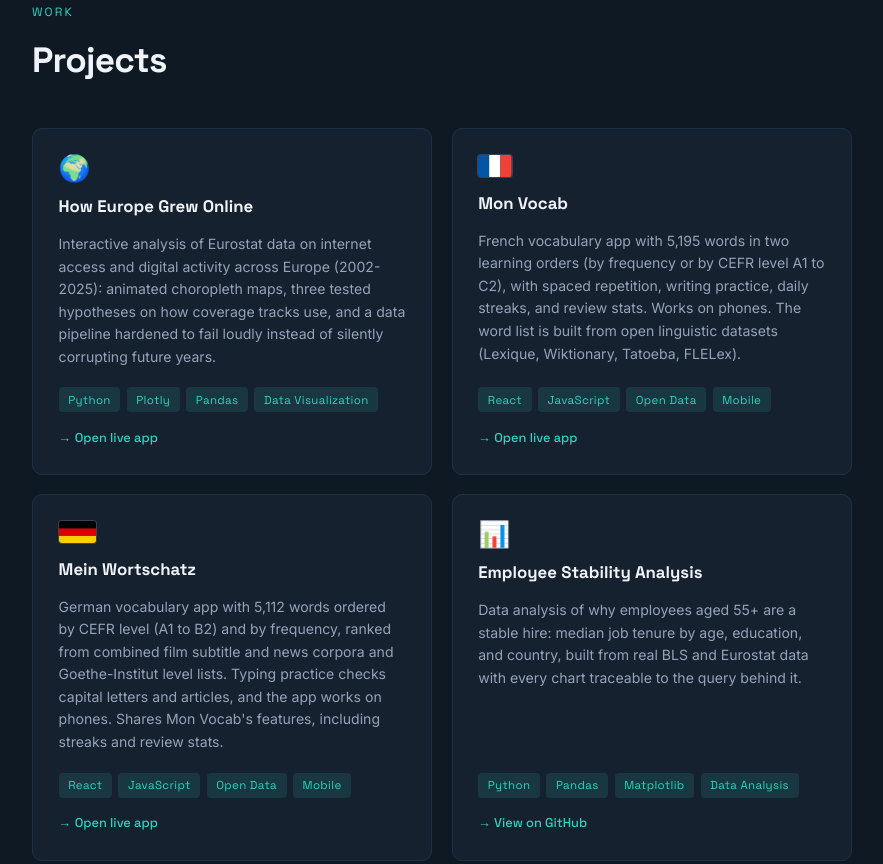
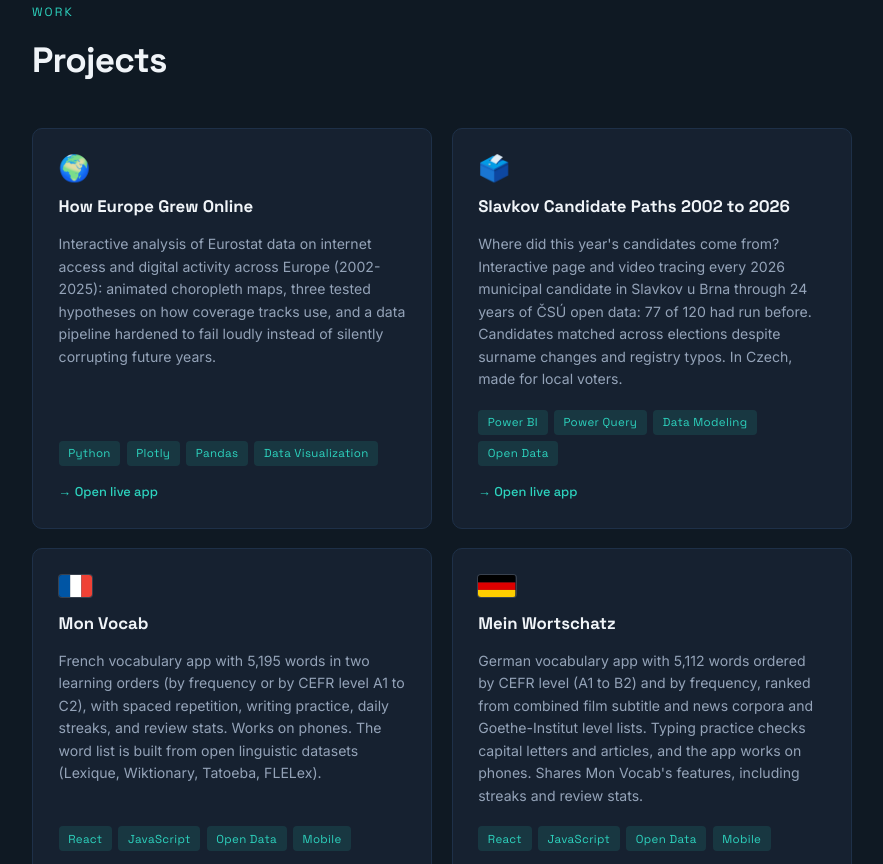
Before and after one commit to Jana-DADS/Portfolio, a plain HTML site: page index.html in a window 1280 px wide. Shown: the part 914-1778 px from the top of the page, without its empty margins (198-1081 px from the left). Drawn offline with Linux system fonts and the light colour scheme.

Commit message:
Add Slavkov candidate paths project, update skills
- Add Slavkov Candidate Paths 2002 to 2026 card (second position)
- Skills: add Power BI, show PMP validity (2012-2024), Waterfall / Hybrid

Co-Authored-By: Claude Opus 5.5 <noreply@anthropic.com>
Claude-Session: https://claude.ai/code/session_01XysdZz3ibzvaGERZ2XawqV

```diff
--- a/index.html
+++ b/index.html
@@ -413,6 +413,19 @@
         <span class="project-link">→ Open live app</span>
       </a>
 
+      <a class="project-card" href="https://jana-dads.github.io/slavkov-candidates/" target="_blank" rel="noopener">
+        <div class="project-icon">🗳️</div>
+        <div class="project-title">Slavkov Candidate Paths 2002 to 2026</div>
+        <p class="project-desc">Where did this year's candidates come from? Interactive page and video tracing every 2026 municipal candidate in Slavkov u Brna through 24 years of ČSÚ open data: 77 of 120 had run before. Candidates matched across elections despite surname changes and registry typos. In Czech, made for local voters.</p>
+        <div class="project-tags">
+          <span class="tag">Power BI</span>
+          <span class="tag">Power Query</span>
+          <span class="tag">Data Modeling</span>
+          <span class="tag">Open Data</span>
+        </div>
+        <span class="project-link">→ Open live app</span>
+      </a>
+
       <a class="project-card" href="https://jana-dads.github.io/french-vocab-data/" target="_blank" rel="noopener">
         <div class="project-icon"><svg class="flag" viewBox="0 0 3 2" role="img" aria-label="Flag of France"><rect width="1" height="2" fill="#0055A4"/><rect x="1" width="1" height="2" fill="#FFFFFF"/><rect x="2" width="1" height="2" fill="#EF4135"/></svg></div>
         <div class="project-title">Mon Vocab</div>
@@ -498,6 +511,7 @@
           <li><span class="skill-dot"></span>Plotly</li>
           <li><span class="skill-dot"></span>Geospatial Python</li>
           <li><span class="skill-dot"></span>Excel (advanced)</li>
+          <li><span class="skill-dot"></span>Power BI</li>
           <li><span class="skill-dot"></span>Data Analysis</li>
           <li><span class="skill-dot"></span>Data Visualization</li>
         </ul>
@@ -517,12 +531,12 @@
       <div class="skill-group">
         <div class="skill-group-title">Project Management</div>
         <ul class="skill-list">
-          <li><span class="skill-dot"></span>PMP Certified</li>
+          <li><span class="skill-dot"></span>PMP (2012–2024)</li>
           <li><span class="skill-dot"></span>MS Office 365</li>
           <li><span class="skill-dot"></span>Microsoft Project</li>
           <li><span class="skill-dot"></span>Claude Code / AI Agents</li>
           <li><span class="skill-dot"></span>Service Delivery</li>
-          <li><span class="skill-dot"></span>Agile / Waterfall</li>
+          <li><span class="skill-dot"></span>Waterfall / Hybrid</li>
           <li><span class="skill-dot"></span>Multinational Teams</li>
         </ul>
       </div>
```
